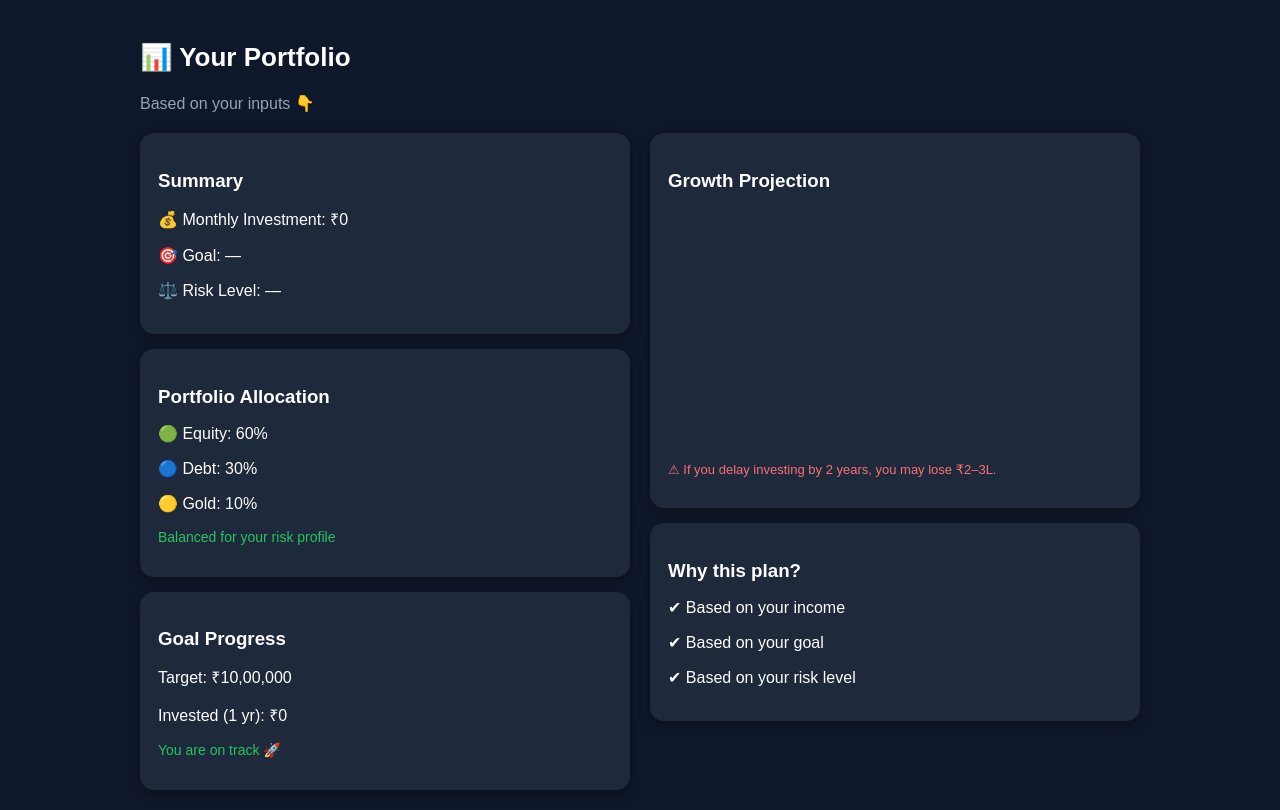
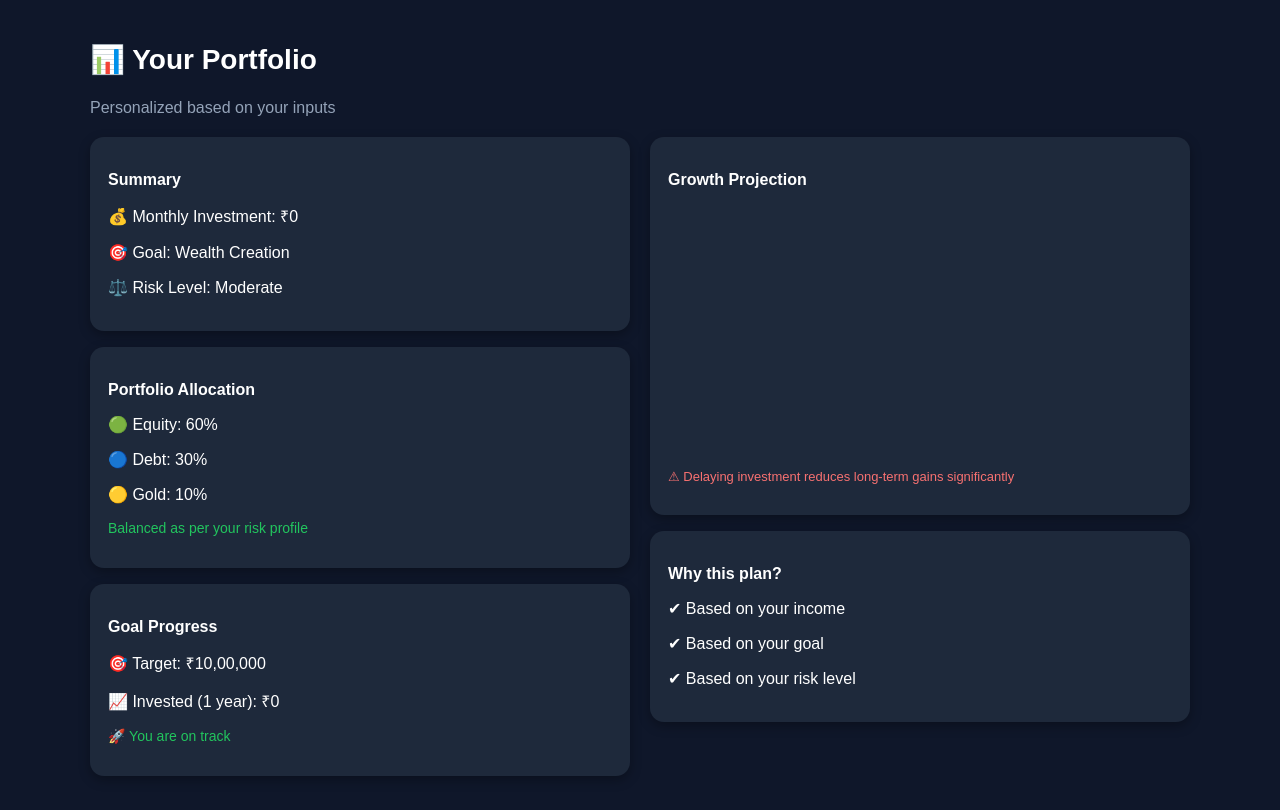
Before and after one commit to bishalkattel244-ship-it/Niveshmitra-ai, a Next.js app: page /portfolio in a window 1280 px wide. Built offline with nearby package versions, Linux system fonts and the light colour scheme.

Commit message:
final portfolio fix

```diff
--- a/app/portfolio/page.tsx
+++ b/app/portfolio/page.tsx
@@ -3,13 +3,13 @@
 import { useEffect, useState } from "react";
 import dynamic from "next/dynamic";
 
-// ✅ FIX: Dynamic import (NO SSR)
-const LineChart = dynamic(() => import("recharts").then((m) => m.LineChart), { ssr: false });
-const Line = dynamic(() => import("recharts").then((m) => m.Line), { ssr: false });
-const XAxis = dynamic(() => import("recharts").then((m) => m.XAxis), { ssr: false });
-const YAxis = dynamic(() => import("recharts").then((m) => m.YAxis), { ssr: false });
-const Tooltip = dynamic(() => import("recharts").then((m) => m.Tooltip), { ssr: false });
-const ResponsiveContainer = dynamic(() => import("recharts").then((m) => m.ResponsiveContainer), { ssr: false });
+// ✅ Fix SSR issue (IMPORTANT)
+const LineChart = dynamic(() => import("recharts").then(m => m.LineChart), { ssr: false });
+const Line = dynamic(() => import("recharts").then(m => m.Line), { ssr: false });
+const XAxis = dynamic(() => import("recharts").then(m => m.XAxis), { ssr: false });
+const YAxis = dynamic(() => import("recharts").then(m => m.YAxis), { ssr: false });
+const Tooltip = dynamic(() => import("recharts").then(m => m.Tooltip), { ssr: false });
+const ResponsiveContainer = dynamic(() => import("recharts").then(m => m.ResponsiveContainer), { ssr: false });
 
 export default function Portfolio() {
   const [userData, setUserData] = useState<any>(null);
@@ -21,15 +21,17 @@ export default function Portfolio() {
   });
 
   useEffect(() => {
-    const data = JSON.parse(localStorage.getItem("userData") || "{}");
+    try {
+      const stored = localStorage.getItem("userData");
+      if (!stored) return;
 
-    if (data) {
+      const data = JSON.parse(stored);
       setUserData(data);
 
       const monthly = Number(data.income) || 5000;
 
       // 📈 Growth Projection
-      let temp = [];
+      let temp: any[] = [];
       let total = 0;
 
       for (let i = 1; i <= 12; i++) {
@@ -42,7 +44,7 @@ export default function Portfolio() {
 
       setProjection(temp);
 
-      // 📊 Allocation based on risk
+      // 📊 Allocation logic
       if (data.risk === "Low Risk") {
         setAllocation({ equity: 30, debt: 60, gold: 10 });
       } else if (data.risk === "High Risk") {
@@ -50,6 +52,8 @@ export default function Portfolio() {
       } else {
         setAllocation({ equity: 60, debt: 30, gold: 10 });
       }
+    } catch (err) {
+      console.log("Error reading localStorage", err);
     }
   }, []);
 
@@ -58,7 +62,7 @@ export default function Portfolio() {
 
       {/* HEADER */}
       <h2 style={heading}>📊 Your Portfolio</h2>
-      <p style={sub}>Based on your inputs 👇</p>
+      <p style={sub}>Personalized based on your inputs</p>
 
       <div style={grid}>
 
@@ -69,8 +73,8 @@ export default function Portfolio() {
           <div style={card}>
             <h3 style={cardTitle}>Summary</h3>
             <p>💰 Monthly Investment: ₹{userData?.income || 0}</p>
-            <p>🎯 Goal: {userData?.goal || "—"}</p>
-            <p>⚖️ Risk Level: {userData?.risk || "—"}</p>
+            <p>🎯 Goal: {userData?.goal || "Wealth Creation"}</p>
+            <p>⚖️ Risk Level: {userData?.risk || "Moderate"}</p>
           </div>
 
           {/* ALLOCATION */}
@@ -82,22 +86,22 @@ export default function Portfolio() {
             <p>🟡 Gold: {allocation.gold}%</p>
 
             <p style={highlight}>
-              Balanced for your risk profile
+              Balanced as per your risk profile
             </p>
           </div>
 
-          {/* GOAL PROGRESS */}
+          {/* GOAL TRACK */}
           <div style={card}>
             <h3 style={cardTitle}>Goal Progress</h3>
 
-            <p>Target: ₹10,00,000</p>
+            <p>🎯 Target: ₹10,00,000</p>
             <p>
-              Invested (1 yr): ₹
-              {userData?.income ? Number(userData.income) * 12 : 0}
+              📈 Invested (1 year): ₹
+              {(userData?.income ? Number(userData.income) * 12 : 0).toLocaleString()}
             </p>
 
             <p style={highlight}>
-              You are on track 🚀
+              🚀 You are on track
             </p>
           </div>
 
@@ -110,8 +114,7 @@ export default function Portfolio() {
           <div style={card}>
             <h3 style={cardTitle}>Growth Projection</h3>
 
-            <div style={{ width: "100%", height: 250 }}>
-              {projection.length > 0 && (
+            <div style={{ width: "100%", height: 260 }}>
               <ResponsiveContainer>
                 <LineChart data={projection}>
                   <XAxis dataKey="month" stroke="#94a3b8" />
@@ -125,15 +128,14 @@ export default function Portfolio() {
                   />
                 </LineChart>
               </ResponsiveContainer>
-              )}
             </div>
 
             <p style={insight}>
-              ⚠ If you delay investing by 2 years, you may lose ₹2–3L.
+              ⚠ Delaying investment reduces long-term gains significantly
             </p>
           </div>
 
-          {/* WHY */}
+          {/* INSIGHT */}
           <div style={card}>
             <h3 style={cardTitle}>Why this plan?</h3>
 
@@ -153,19 +155,19 @@ export default function Portfolio() {
 
 const container = {
   padding: 20,
-  maxWidth: 1000,
+  maxWidth: 1100,
   margin: "0 auto",
   color: "white"
 };
 
 const heading = {
-  fontSize: 26,
+  fontSize: 28,
   fontWeight: "bold"
 };
 
 const sub = {
   color: "#94a3b8",
-  marginTop: 5
+  marginTop: 6
 };
 
 const grid = {
@@ -178,13 +180,13 @@ const grid = {
 const leftCol = {
   display: "flex",
   flexDirection: "column" as const,
-  gap: 15
+  gap: 16
 };
 
 const rightCol = {
   display: "flex",
   flexDirection: "column" as const,
-  gap: 15
+  gap: 16
 };
 
 const card = {
@@ -196,7 +198,8 @@ const card = {
 
 const cardTitle = {
   marginBottom: 10,
-  fontWeight: "bold"
+  fontWeight: "bold",
+  fontSize: 16
 };
 
 const highlight = {
```
Lines whose indentation alone changed are shown as unchanged.
